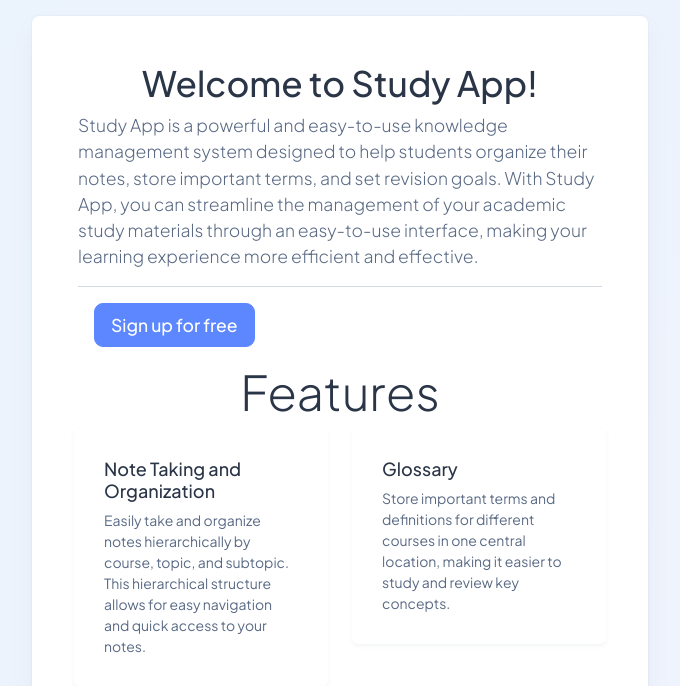
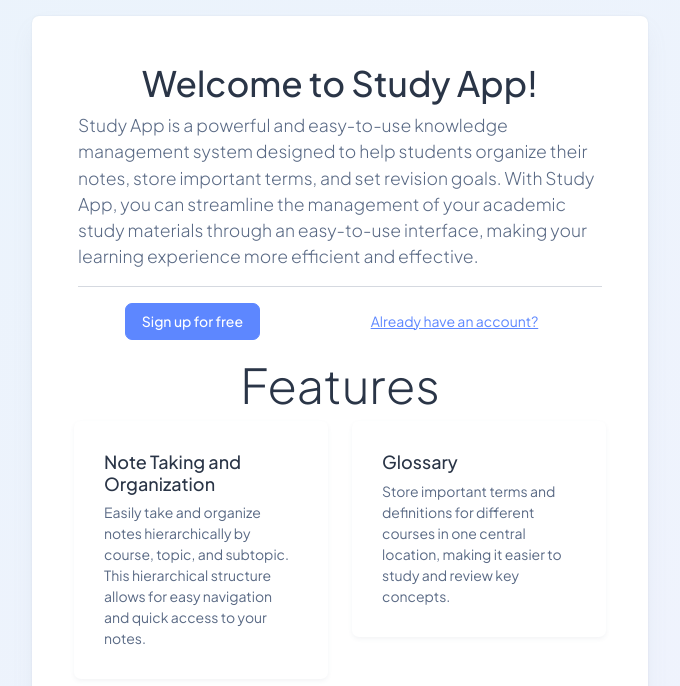
Before and after one commit to nafdev01/study_system, a Django app: page / in a window 1280 px wide. Shown: the top 686 px of the page, without its empty margins (300-980 px from the left). Run offline with Django 5.2, Linux system fonts and the light colour scheme; parts of the project's set-up code (start-up, migrations or seed data) failed here and were passed over; some libraries are stand-ins or nearby versions.

Commit message:
Fix login redirect issue and update home page signup buttons

```diff
--- a/accounts/views.py
+++ b/accounts/views.py
@@ -50,6 +50,10 @@ def login(request):
 
 
 def register(request):
+    if request.user.is_authenticated:
+        messages.warning(request, "You are already logged in.")
+        return redirect("dashboard")
+
     if request.method != "POST":
         student_form = StudentRegistrationForm()
     else:
--- a/templates/home.html
+++ b/templates/home.html
@@ -14,9 +14,14 @@
     <hr>
 
     {% if not user.is_authenticated %}
-    <a class="btn btn-primary btn-lg mx-3" href="{% url 'signup' %}" role="button">
-        Sign up for free
-    </a>
+    <div class="d-flex justify-content-evenly">
+        <a class="btn btn-primary mx-auto" href="{% url 'signup' %}" role="button">
+            Sign up for free
+        </a>
+        <a class="btn btn-link mx-auto" href="{% url 'signup' %}" role="button">
+            Already have an account?
+        </a>
+    </div>
     {% endif %}
 
 </div>
```
